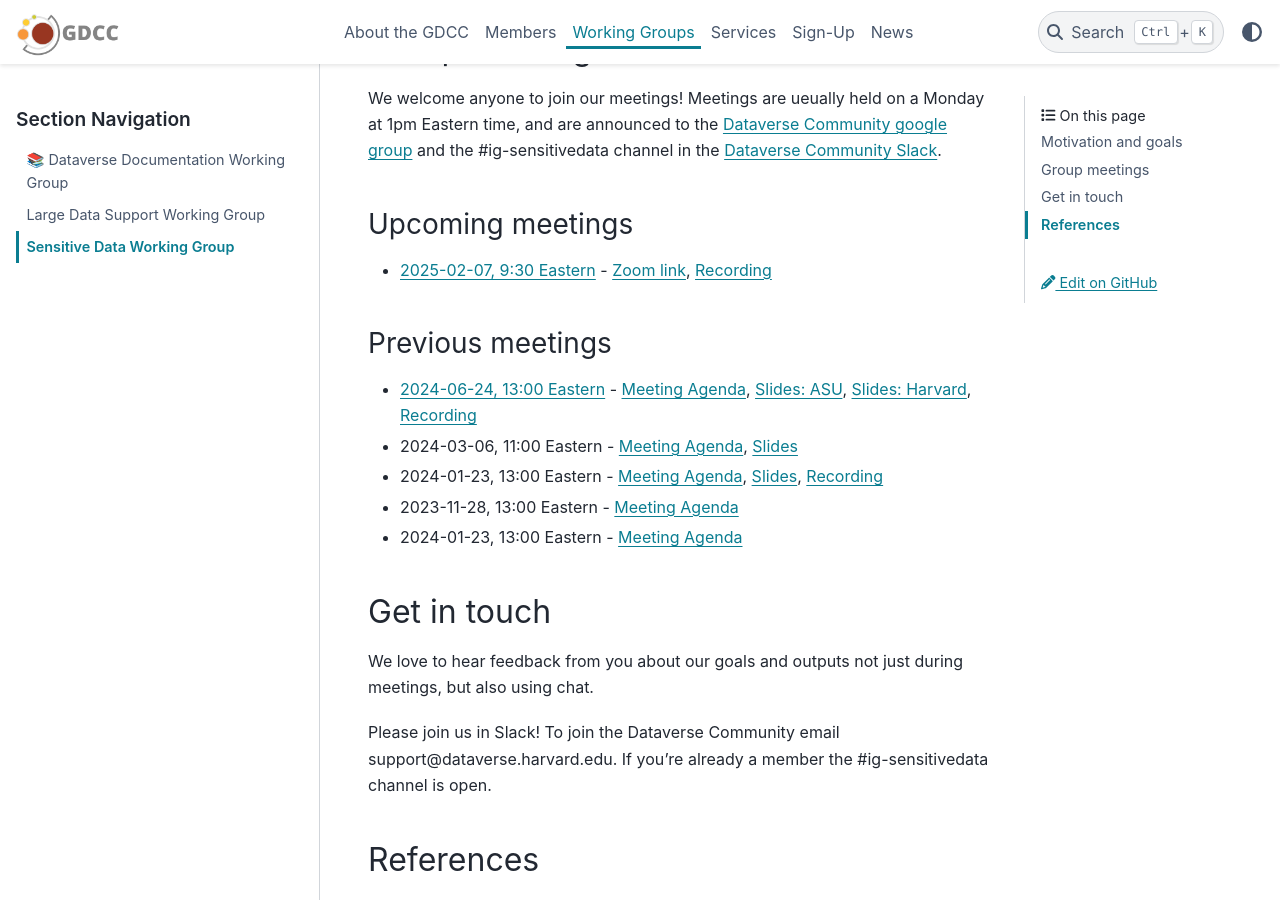
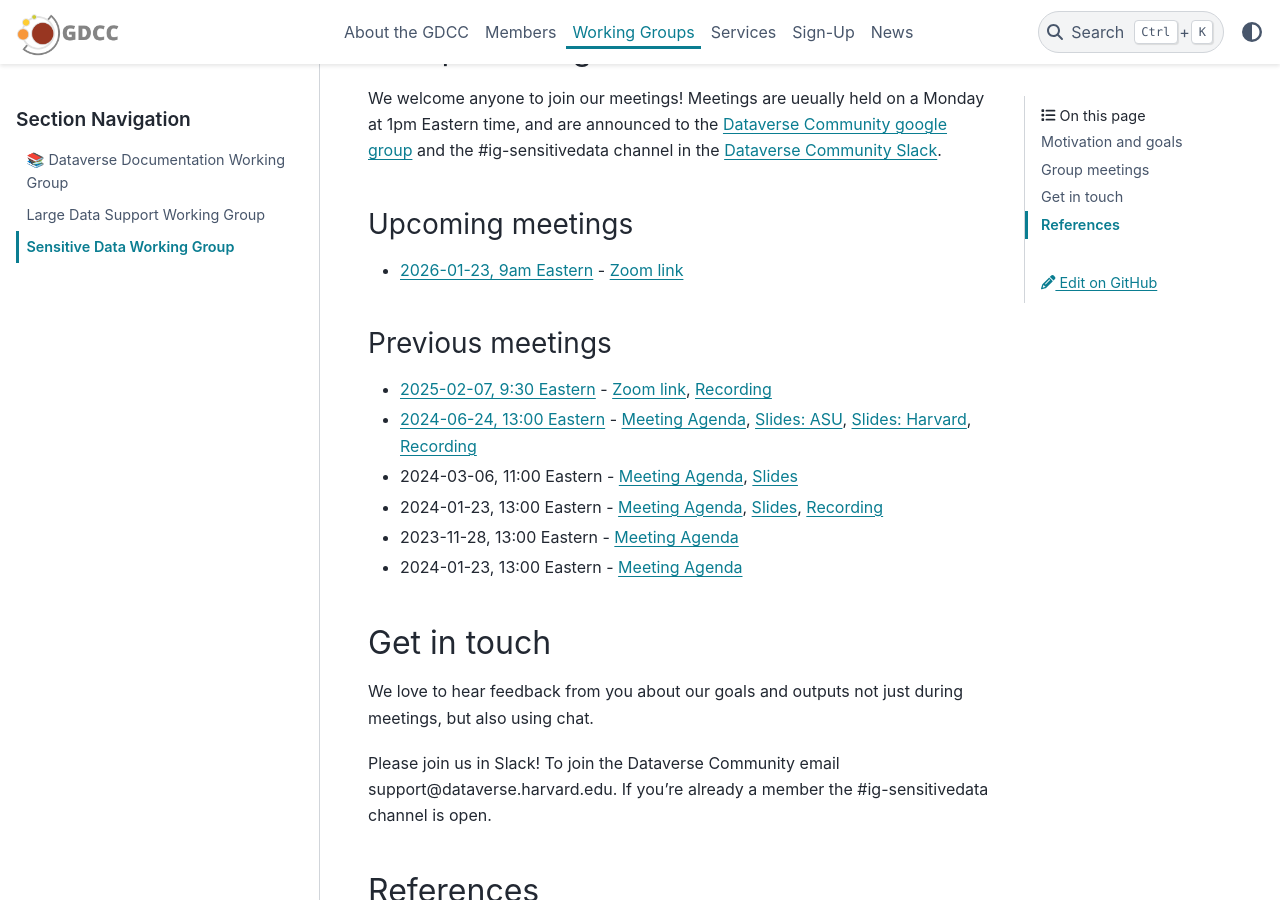
Before and after one commit to gdcc/www.gdcc.io, a Sphinx documentation site: the page built from source/working-groups/sensitive-data.md, in a window 1280 px wide and 900 px high, scrolled down 600 px. Built offline with Sphinx 7.4.7 and the PyData theme 0.15.4, drawn with Linux system fonts in a browser that asks for light colours.

Commit message:
upcoming meeting
Updated upcoming and previous meeting details.

```diff
--- a/source/working-groups/sensitive-data.md
+++ b/source/working-groups/sensitive-data.md
@@ -17,9 +17,10 @@
 
 ### Upcoming meetings
 
-- [2025-02-07, 9:30 Eastern](https://time.is/compare/930_7_Feb_2025_in_Boston) - [Zoom link](https://harvard.zoom.us/j/8097317367), [Recording](https://harvard.zoom.us/rec/share/Q9JYXCLCATaTrx9kY6ZatQiMoPCrdpBQRGZ64vQnmihjB4CVMV5UynkdE2zLZrDu.NPJglTgCC1GgYtCL)
+- [2026-01-23, 9am Eastern](https://time.is/compare/9am_23_Jan_2026_in_Boston) - [Zoom link](https://harvard.zoom.us/j/8097317367)
 
 ### Previous meetings
+- [2025-02-07, 9:30 Eastern](https://time.is/compare/930_7_Feb_2025_in_Boston) - [Zoom link](https://harvard.zoom.us/j/8097317367), [Recording](https://harvard.zoom.us/rec/share/Q9JYXCLCATaTrx9kY6ZatQiMoPCrdpBQRGZ64vQnmihjB4CVMV5UynkdE2zLZrDu.NPJglTgCC1GgYtCL)
 - [2024-06-24, 13:00 Eastern](https://time.is/compare/1300_24_Jun_2024_in_Boston) - [Meeting Agenda](https://docs.google.com/document/d/1zqrW7BlYFPpvC7lUa7FORAcxBaQYGRa7CcbFe0OilOk/edit#heading=h.yq1tzh9inevt), [Slides: ASU](https://docs.google.com/presentation/d/1L_gcDYhhuMoK-q90ZGy1cAnzdEAdyyTC12OzSMdF3jc/edit?usp=sharing), [Slides: Harvard](https://osf.io/69cux), [Recording](https://harvard.zoom.us/rec/share/3jclvAtIiHMkm3VfrJX56YU2Zao9VKjliEjICi0MHKXNHLOwFjARBZFSbFtfjcpg.yxzsJkamOYyXyR5_)
 - 2024-03-06, 11:00 Eastern - [Meeting Agenda](https://docs.google.com/document/d/13TYC2yu-F2Bj-bz4SlmZn3j6TGYvk0-NsuFbAOFBBwk/edit#heading=h.g1tkl59slrru), [Slides](https://docs.google.com/presentation/d/1SgzhHqFVphW1eonk_7sagGSkkwRJajuGCUfBEYAqvtg/edit#slide=id.p)
 - 2024-01-23, 13:00 Eastern - [Meeting Agenda](https://docs.google.com/document/d/1eE-pxLJYa87Aszg3PISfsv66qc5SIaE3FeOO0cJbY0Q/edit), [Slides](https://docs.google.com/presentation/d/1raxrGDFBqADdhnBJGhxLja8OCEQezqJG/edit?usp=sharing&ouid=105249378030301834452&rtpof=true&sd=true), [Recording](https://harvard.zoom.us/rec/share/VQteAjATctzHwizqsLQcvFx1zK74yFXT_pIwuBSYr_BMb8B7c_kCxCbpeAOFQHGD.dOU_aXyNxAY7yZMz)
```
